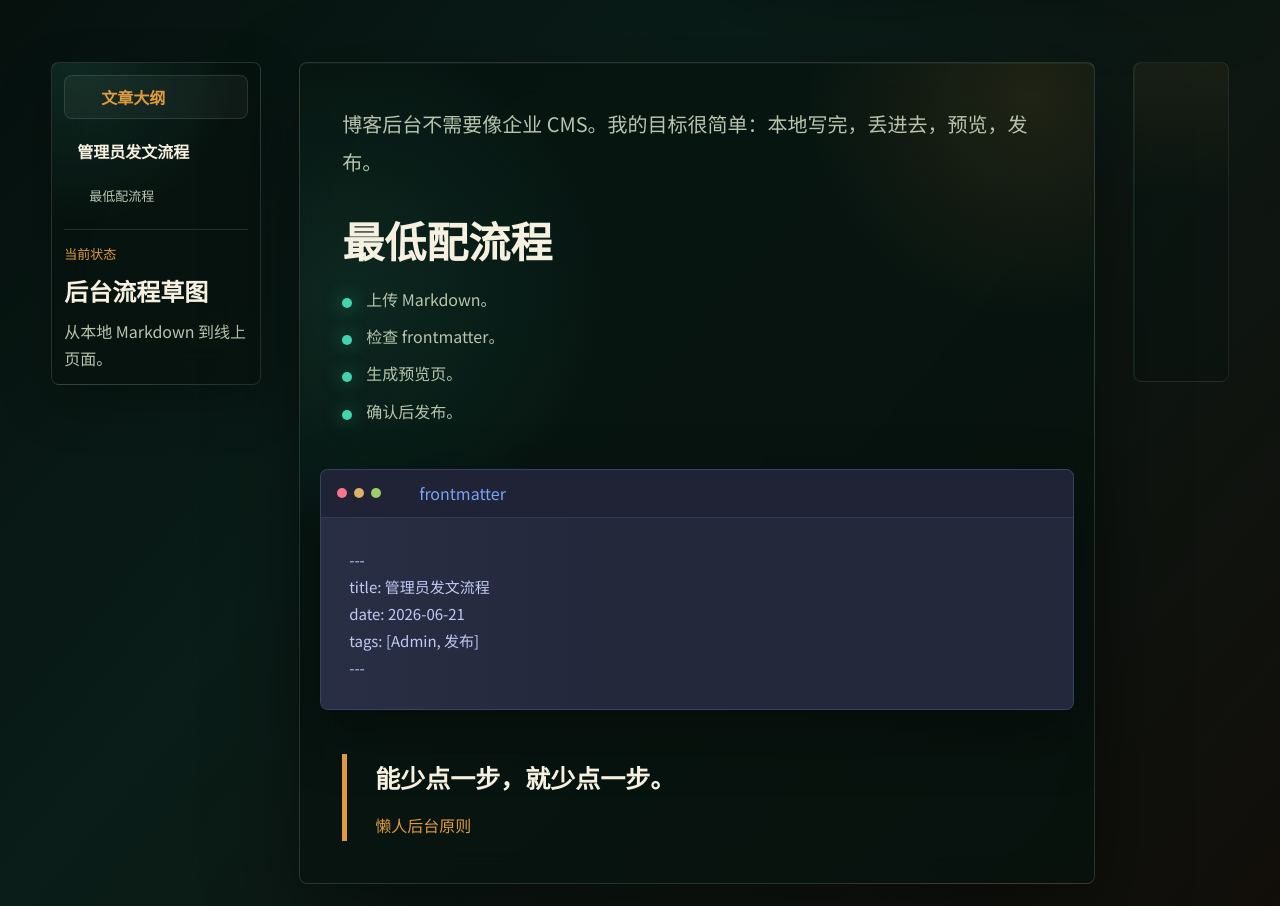
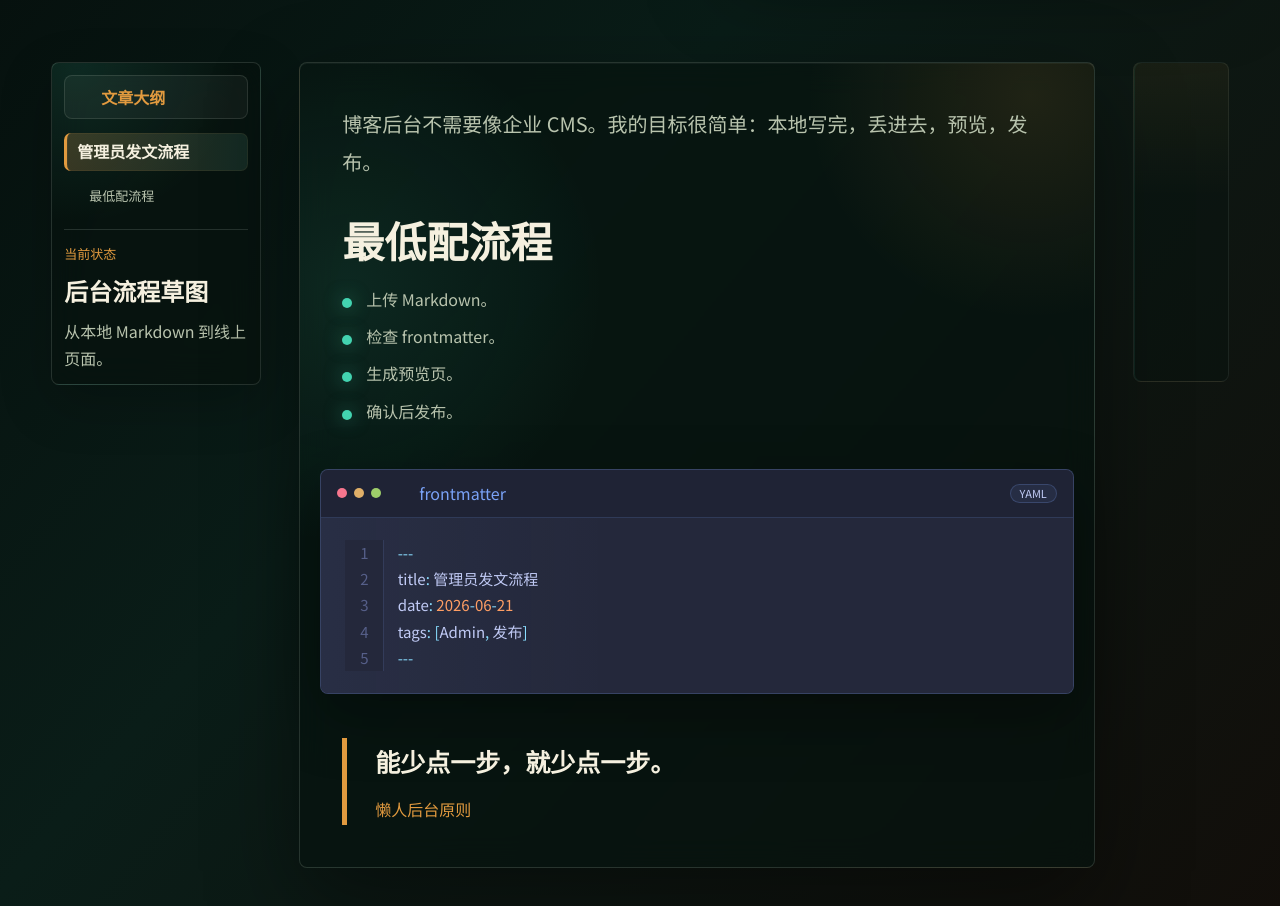
Before and after one commit to sknying/SknBlog, a Next.js app: page /posts/admin-publish-flow in a window 1280 px wide. Shown: the part 740-1646 px from the top of the page. Built offline with nearby package versions, Linux system fonts and the light colour scheme; some icons are missing.

Commit message:
feat-code-highlighting-outline-tracking

```diff
--- a/app/globals.css
+++ b/app/globals.css
@@ -1167,6 +1167,15 @@ a.article-tag-pill:hover {
   transform: translateX(2px);
 }
 
+.article-outline a.active {
+  border-color: var(--accent);
+  color: var(--text);
+  background:
+    linear-gradient(90deg, rgba(225, 154, 63, 0.18), rgba(67, 211, 176, 0.08)),
+    rgba(255, 255, 255, 0.035);
+  box-shadow: inset 0 0 0 1px rgba(225, 154, 63, 0.08);
+}
+
 .article-outline .level-1 {
   color: var(--text);
   font-weight: 700;
@@ -1314,6 +1323,18 @@ a.article-tag-pill:hover {
   background: #1f2335;
 }
 
+.article-code-language {
+  margin-left: auto;
+  border: 1px solid rgba(122, 162, 247, 0.22);
+  border-radius: 999px;
+  padding: 3px 9px;
+  color: #c0caf5;
+  font-family: var(--font-code);
+  font-size: 11px;
+  line-height: 1;
+  background: rgba(122, 162, 247, 0.08);
+}
+
 .article-code-dots {
   display: inline-flex;
   align-items: center;
@@ -1339,17 +1360,74 @@ a.article-tag-pill:hover {
 .article-code pre {
   margin: 0;
   overflow-x: auto;
-  padding: clamp(18px, 4vw, 28px);
+  padding: clamp(14px, 3vw, 22px) 0;
   color: #c0caf5;
   background:
     linear-gradient(90deg, rgba(122, 162, 247, 0.05), transparent 18rem),
     #24283b;
   font-size: 15px;
-  line-height: 1.8;
+  line-height: 1.75;
 }
 
 .article-code code {
+  display: block;
+  min-width: max-content;
   font-family: var(--font-code);
+  font-variant-ligatures: contextual;
+  font-variant-numeric: tabular-nums;
+}
+
+.code-line {
+  display: grid;
+  grid-template-columns: 4.5ch minmax(0, 1fr);
+  min-height: 1.75em;
+  padding: 0 clamp(16px, 3vw, 24px);
+}
+
+.code-line:hover {
+  background: rgba(122, 162, 247, 0.055);
+}
+
+.code-line-number {
+  position: sticky;
+  left: 0;
+  z-index: 1;
+  padding-right: 14px;
+  color: #565f89;
+  text-align: right;
+  user-select: none;
+  background: #24283b;
+}
+
+.code-line-content {
+  border-left: 1px solid rgba(122, 162, 247, 0.13);
+  padding-left: 14px;
+  white-space: pre;
+}
+
+.code-token.keyword {
+  color: #bb9af7;
+}
+
+.code-token.string {
+  color: #9ece6a;
+}
+
+.code-token.number {
+  color: #ff9e64;
+}
+
+.code-token.comment {
+  color: #565f89;
+  font-style: italic;
+}
+
+.code-token.property {
+  color: #7dcfff;
+}
+
+.code-token.punctuation {
+  color: #89ddff;
 }
 
 .article-inline-code {
--- a/components/article-page.tsx
+++ b/components/article-page.tsx
@@ -3,7 +3,7 @@
 import Image from "next/image";
 import Link from "next/link";
 import { Icon } from "@iconify/react";
-import { Fragment, useMemo, useState } from "react";
+import { Fragment, useEffect, useMemo, useState } from "react";
 import { getPostTimeLabel, getPrimaryTag, type ArticleBlock, type Post } from "@/lib/blog-data";
 import { usePostTagState } from "@/lib/tag-state";
 
@@ -19,12 +19,149 @@ type OutlineItem = {
   level: 1 | 2;
 };
 
+const CODE_KEYWORDS = new Set([
+  "async",
+  "await",
+  "break",
+  "case",
+  "catch",
+  "class",
+  "const",
+  "default",
+  "else",
+  "export",
+  "extends",
+  "false",
+  "finally",
+  "for",
+  "from",
+  "function",
+  "if",
+  "import",
+  "in",
+  "interface",
+  "let",
+  "new",
+  "null",
+  "return",
+  "switch",
+  "true",
+  "try",
+  "type",
+  "undefined"
+]);
+
 function getBlockHeading(block: ArticleBlock) {
   if (block.type === "list" || block.type === "table") {
     return block.title;
   }
 
   return null;
+}
+
+function getCodeLanguage(title: string) {
+  const normalized = title.toLowerCase();
+
+  if (normalized.includes("frontmatter") || normalized.endsWith(".yml") || normalized.endsWith(".yaml")) {
+    return "yaml";
+  }
+
+  if (normalized.endsWith(".tsx")) {
+    return "tsx";
+  }
+
+  if (normalized.endsWith(".ts")) {
+    return "ts";
+  }
+
+  if (normalized.endsWith(".css")) {
+    return "css";
+  }
+
+  return "text";
+}
+
+function getLanguageLabel(language: string) {
+  if (language === "tsx") {
+    return "TSX";
+  }
+
+  if (language === "ts") {
+    return "TypeScript";
+  }
+
+  if (language === "css") {
+    return "CSS";
+  }
+
+  if (language === "yaml") {
+    return "YAML";
+  }
+
+  return "Text";
+}
+
+function getTokenClass(token: string, language: string) {
+  if (/^\/\/|^\/\*/.test(token)) {
+    return "comment";
+  }
+
+  if (/^["'`]/.test(token)) {
+    return "string";
+  }
+
+  if (/^\d/.test(token)) {
+    return "number";
+  }
+
+  if (language === "css" && /^[-a-zA-Z]+$/.test(token)) {
+    return "property";
+  }
+
+  if (CODE_KEYWORDS.has(token)) {
+    return "keyword";
+  }
+
+  if (/^[{}()[\].,;:=>-]+$/.test(token)) {
+    return "punctuation";
+  }
+
+  return null;
+}
+
+function highlightCodeLine(line: string, language: string, lineIndex: number) {
+  const matcher =
+    language === "css"
+      ? /(\/\*.*?\*\/|#[0-9a-fA-F]{3,8}\b|[-a-zA-Z]+(?=\s*:)|["'][^"']*["']|\b\d+(?:\.\d+)?(?:px|rem|em|%|vw|vh)?\b|[{}()[\].,;:=>-])/g
+      : /(\/\/.*|["'`][^"'`]*["'`]|\b\d+(?:\.\d+)?\b|\b[A-Za-z_$][\w$]*\b|[{}()[\].,;:=>-])/g;
+  const nodes = [];
+  let lastIndex = 0;
+  let match: RegExpExecArray | null;
+
+  while ((match = matcher.exec(line)) !== null) {
+    if (match.index > lastIndex) {
+      nodes.push(line.slice(lastIndex, match.index));
+    }
+
+    const token = match[0];
+    const tokenClass = getTokenClass(token, language);
+    nodes.push(
+      tokenClass ? (
+        <span className={`code-token ${tokenClass}`} key={`${lineIndex}-${match.index}`}>
+          {token}
+        </span>
+      ) : (
+        token
+      )
+    );
+    lastIndex = matcher.lastIndex;
+  }
+
+  if (lastIndex < line.length) {
+    nodes.push(line.slice(lastIndex));
+  }
+
+  return nodes.length > 0 ? nodes : "\u00A0";
 }
 
 function renderInlineText(text: string) {
@@ -102,6 +239,7 @@ export function ArticlePage({ post, previousPost, nextPost }: ArticlePageProps)
   const { posts } = usePostTagState(articleSource);
   const article = posts[0] ?? post;
   const [isOutlineOpen, setIsOutlineOpen] = useState(true);
+  const [activeOutlineId, setActiveOutlineId] = useState("article-title");
   const outlineItems = useMemo<OutlineItem[]>(
     () => [
       { id: "article-title", label: article.title, level: 1 },
@@ -113,6 +251,34 @@ export function ArticlePage({ post, previousPost, nextPost }: ArticlePageProps)
     ],
     [article]
   );
+
+  useEffect(() => {
+    const elements = outlineItems.map((item) => document.getElementById(item.id)).filter((element): element is HTMLElement => Boolean(element));
+
+    if (elements.length === 0) {
+      return;
+    }
+
+    const observer = new IntersectionObserver(
+      (entries) => {
+        const visibleEntry = entries
+          .filter((entry) => entry.isIntersecting)
+          .sort((left, right) => left.boundingClientRect.top - right.boundingClientRect.top)[0];
+
+        if (visibleEntry) {
+          setActiveOutlineId(visibleEntry.target.id);
+        }
+      },
+      {
+        rootMargin: "-24% 0px -62% 0px",
+        threshold: [0, 0.2, 0.6]
+      }
+    );
+
+    elements.forEach((element) => observer.observe(element));
+
+    return () => observer.disconnect();
+  }, [outlineItems]);
 
   return (
     <main className="article-shell">
@@ -172,7 +338,7 @@ export function ArticlePage({ post, previousPost, nextPost }: ArticlePageProps)
           {isOutlineOpen ? (
             <nav className="article-outline" id="article-outline-list">
               {outlineItems.map((item) => (
-                <a className={`level-${item.level}`} href={`#${item.id}`} key={item.id}>
+                <a className={`level-${item.level} ${activeOutlineId === item.id ? "active" : ""}`} href={`#${item.id}`} key={item.id} aria-current={activeOutlineId === item.id ? "location" : undefined}>
                   {item.label}
                 </a>
               ))}
@@ -207,8 +373,11 @@ export function ArticlePage({ post, previousPost, nextPost }: ArticlePageProps)
             }
 
             if (block.type === "code") {
+              const language = getCodeLanguage(block.title);
+              const codeLines = block.code.split("\n");
+
               return (
-                <figure className="article-code" id={id} key={id}>
+                <figure className={`article-code language-${language}`} id={id} key={id}>
                   <figcaption>
                     <span className="article-code-dots" aria-hidden="true">
                       <i />
@@ -217,9 +386,19 @@ export function ArticlePage({ post, previousPost, nextPost }: ArticlePageProps)
                     </span>
                     <Icon icon="solar:code-square-linear" aria-hidden="true" />
                     {block.title}
+                    <span className="article-code-language">{getLanguageLabel(language)}</span>
                   </figcaption>
                   <pre>
-                    <code>{block.code}</code>
+                    <code>
+                      {codeLines.map((line, lineIndex) => (
+                        <span className="code-line" key={`${id}-${lineIndex}`}>
+                          <span className="code-line-number" aria-hidden="true">
+                            {lineIndex + 1}
+                          </span>
+                          <span className="code-line-content">{highlightCodeLine(line, language, lineIndex)}</span>
+                        </span>
+                      ))}
+                    </code>
                   </pre>
                 </figure>
               );
```
